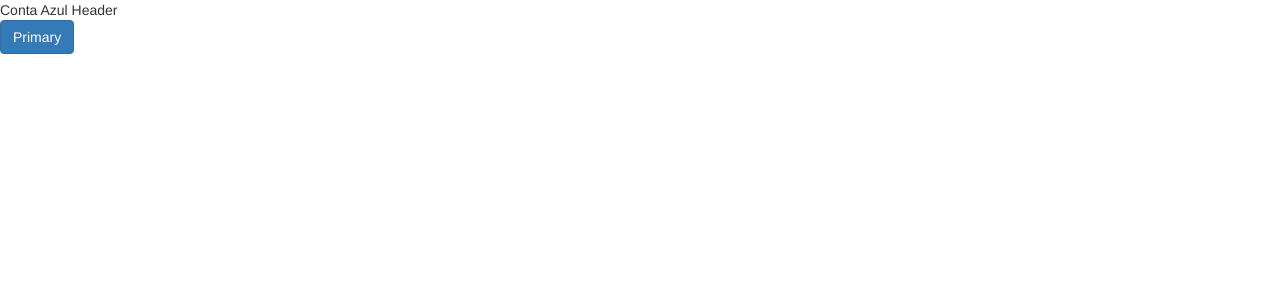
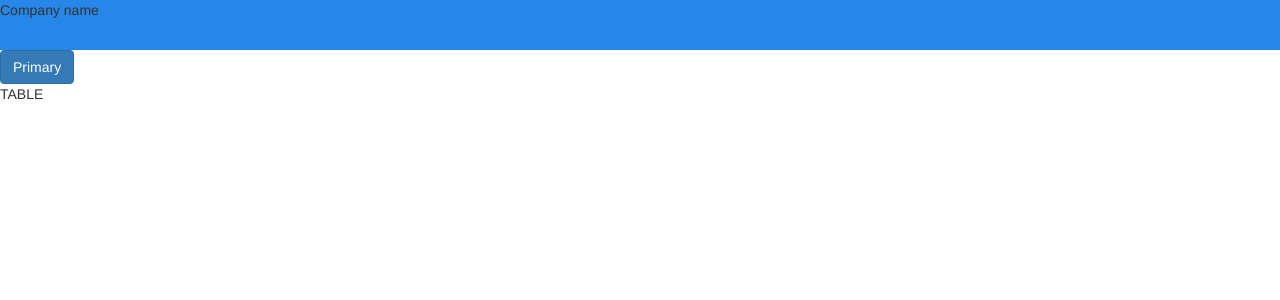
Before and after one commit to santosguilherme/fleet-control, a React app: page / in a window 1280 px wide. Shown: the top 300 px of the page. Built offline with nearby package versions, Linux system fonts and the light colour scheme.

Commit message:
Page containers and crlf to lf

```diff
--- a/src/app/components/AppHeader.js
+++ b/src/app/components/header/AppHeader.js
@@ -1,9 +1,11 @@
 import React from 'react';
+
+import './AppHeader.scss';
 
 const AppHeader = () => {
   return (
-    <header>
-      Conta Azul Header
+    <header className="app-header">
+      Company name
     </header>
   );
 };
--- /dev/null
+++ b/src/app/components/header/AppHeader.scss
@@ -0,0 +1,4 @@
+.app-header {
+  height: 50px;
+  background: #2687E9;
+}
--- /dev/null
+++ b/src/app/components/vehicle-table/VehicleTable.js
@@ -0,0 +1,18 @@
+import React, {Component} from 'react';
+import ActionsTable from './actions/Actions';
+import Table from './table/Table';
+import PaginationTable from './pagination/Pagination';
+
+class vehicleTable extends Component {
+  render() {
+    return (
+      <div>
+        <ActionsTable/>
+        <Table/>
+        <PaginationTable/>
+      </div>
+    );
+  }
+}
+
+export default vehicleTable;
--- /dev/null
+++ b/src/app/components/vehicle-table/actions/Actions.js
@@ -0,0 +1,13 @@
+import React, {Component} from 'react';
+
+class Actions extends Component {
+  render() {
+    return (
+      <div>
+        <button className="btn btn-primary">Primary</button>
+      </div>
+    );
+  }
+}
+
+export default Actions;
--- /dev/null
+++ b/src/app/components/vehicle-table/pagination/Pagination.js
@@ -0,0 +1,39 @@
+import React, {Component} from 'react';
+import {Pagination} from 'react-bootstrap';
+
+class PaginationTable extends Component {
+  constructor() {
+    super();
+
+    this.state = {
+      activePage: 1
+    };
+  }
+
+  handleSelect(eventKey) {
+    this.setState({
+      activePage: eventKey
+    });
+  }
+
+  render() {
+    return (
+      <div>
+        <Pagination
+          prev
+          next
+          first
+          last
+          ellipsis
+          boundaryLinks
+          items={20}
+          maxButtons={5}
+          activePage={this.state.activePage}
+          onSelect={this.handleSelect}
+          />
+      </div>
+    );
+  }
+}
+
+export default PaginationTable;
--- /dev/null
+++ b/src/app/components/vehicle-table/table/Table.js
@@ -0,0 +1,13 @@
+import React, {Component} from 'react';
+
+class Table extends Component {
+  render() {
+    return (
+      <div>
+        TABLE
+      </div>
+    );
+  }
+}
+
+export default Table;
--- a/src/app/containers/App.js
+++ b/src/app/containers/App.js
@@ -1,7 +1,7 @@
 import React, {Component} from 'react';
 import {bindActionCreators} from 'redux';
 import {connect} from 'react-redux';
-import AppHeader from '../components/AppHeader';
+import AppHeader from '../components/header/AppHeader';
 import Content from './Content';
 import * as Actions from '../actions/index';
 
--- a/src/app/containers/Content.js
+++ b/src/app/containers/Content.js
@@ -1,10 +1,10 @@
 import React, {Component} from 'react';
-import {Button} from 'react-bootstrap';
+import VehicleTable from '../components/vehicle-table/VehicleTable';
 
 class Content extends Component {
   render() {
     return (
-      <Button bsStyle="primary">Primary</Button>
+      <VehicleTable/>
     );
   }
 }
```
Also changed, not shown: 2 other files (tests, documents, lock files or other folders).
